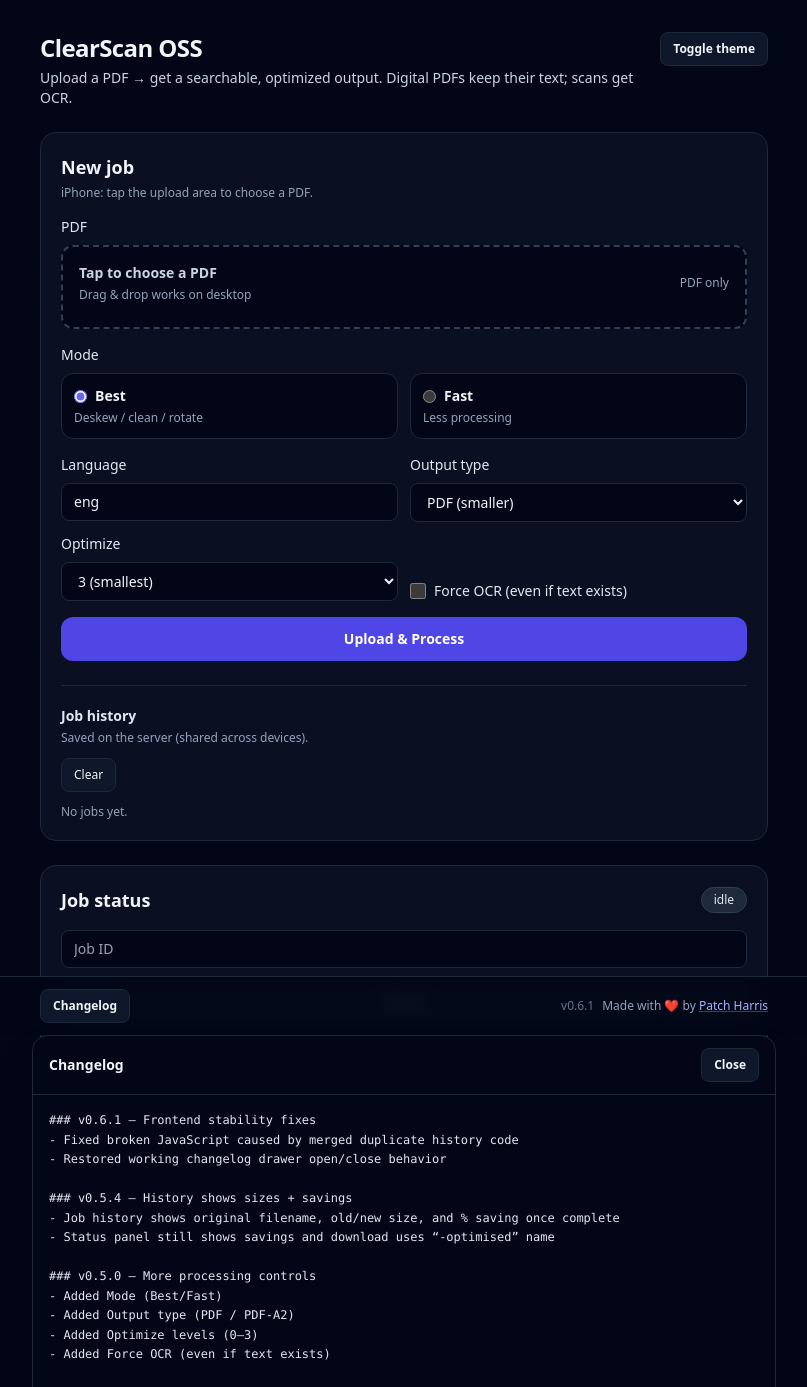
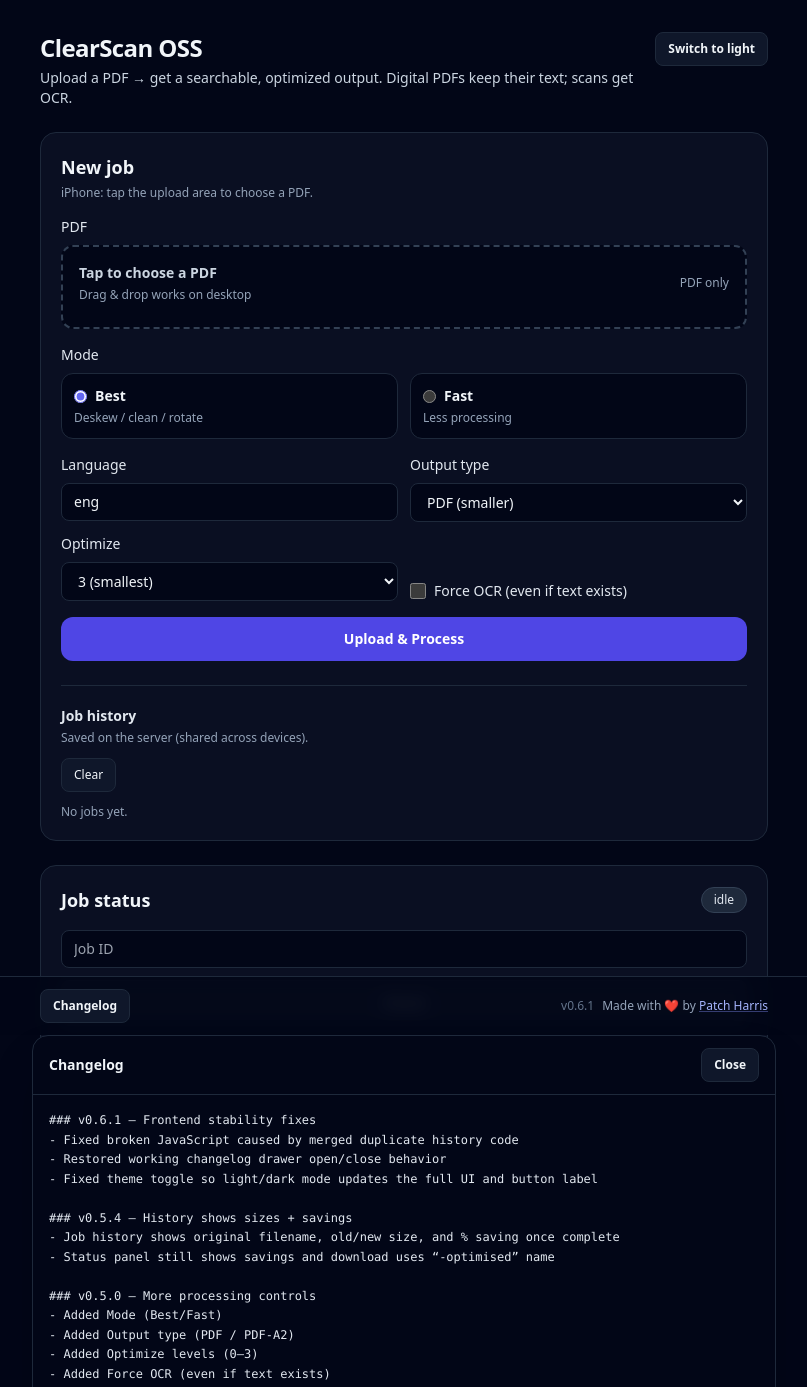
Before and after one commit to patchharris/clearscan-oss, a FastAPI app: page / in a window 1280 px wide. Shown: the whole page, without its empty margins (236-1043 px from the left). Run offline with FastAPI, Linux system fonts and the light colour scheme; data that the repository does not hold is empty; parts of the project's set-up code (start-up, migrations or seed data) failed here and were passed over; some libraries are stand-ins or nearby versions.

Commit message:
fixed theme toggle

```diff
--- a/app/static/app.js
+++ b/app/static/app.js
@@ -28,25 +28,37 @@ let pollTimer = null;
 
 // --- Theme ---
 const THEME_KEY = "clearscan_theme";
+
+function updateThemeToggleLabel(theme) {
+  if (!themeToggle) return;
+  themeToggle.textContent = theme === "light" ? "Switch to dark" : "Switch to light";
+}
+
 function applyTheme(theme) {
   const body = document.body;
-  if (theme === "light") {
-    body.classList.remove("bg-slate-950", "text-slate-100");
-    body.classList.add("bg-slate-50", "text-slate-900");
-    document.documentElement.style.colorScheme = "light";
-  } else {
-    body.classList.remove("bg-slate-50", "text-slate-900");
-    body.classList.add("bg-slate-950", "text-slate-100");
-    document.documentElement.style.colorScheme = "dark";
-  }
+  const isLight = theme === "light";
+
+  body.classList.toggle("theme-light", isLight);
+  body.classList.toggle("theme-dark", !isLight);
+  body.classList.toggle("bg-slate-50", isLight);
+  body.classList.toggle("text-slate-900", isLight);
+  body.classList.toggle("bg-slate-950", !isLight);
+  body.classList.toggle("text-slate-100", !isLight);
+
+  document.documentElement.style.colorScheme = isLight ? "light" : "dark";
+  updateThemeToggleLabel(theme);
 }
+
 function getTheme() {
-  return localStorage.getItem(THEME_KEY) || "dark";
+  const stored = localStorage.getItem(THEME_KEY);
+  return stored === "light" ? "light" : "dark";
 }
+
 function setTheme(theme) {
   localStorage.setItem(THEME_KEY, theme);
   applyTheme(theme);
 }
+
 applyTheme(getTheme());
 // --- Build/version info ---
 const buildInfo = document.getElementById("buildInfo");
--- a/app/templates/index.html
+++ b/app/templates/index.html
@@ -221,6 +248,7 @@
         <pre class="whitespace-pre-wrap text-xs text-slate-200 leading-relaxed">### v0.6.1 — Frontend stability fixes
 - Fixed broken JavaScript caused by merged duplicate history code
 - Restored working changelog drawer open/close behavior
+- Fixed theme toggle so light/dark mode updates the full UI and button label
 
 ### v0.5.4 — History shows sizes + savings
 - Job history shows original filename, old/new size, and % saving once complete
```
Also changed, not shown: other parts of app/templates/index.html (+29 -2 lines).
